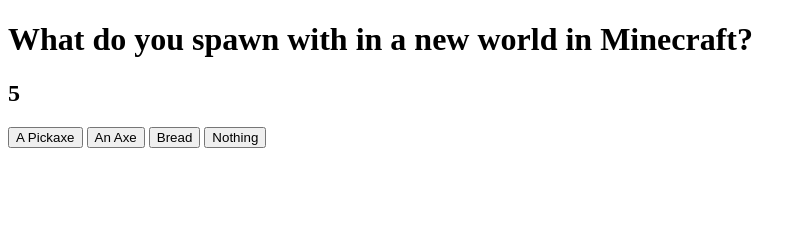
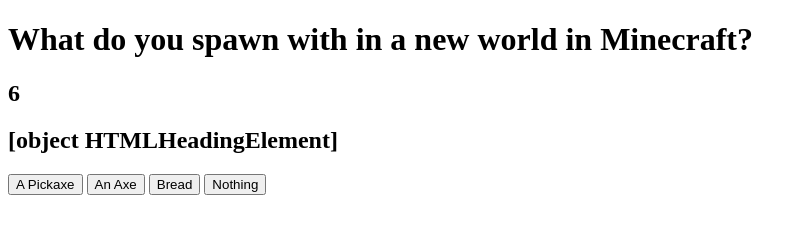
Before and after one commit to Milywayz/JavaScript-Quiz, a plain HTML site: page index.html in a window 1280 px wide. Shown: the whole page, without its empty margins (0-806 px from the left). Drawn offline with Linux system fonts and the light colour scheme.

Commit message:
added scoreboard starter code

```diff
--- a/index.html
+++ b/index.html
@@ -16,6 +16,7 @@
 
         <h1 id="question"></h1>
         <h2 id="timer"></h2>
+        <h2 id="score"></h2>
 
         <button id="answer1"></button>
         <button id="answer2"></button>
--- a/index.js
+++ b/index.js
@@ -6,14 +6,19 @@ let questionButton2 = document.querySelector("#answer2");
 let questionButton3 = document.querySelector("#answer3");
 let questionButton4 = document.querySelector("#answer4");
 let timeE1 = document.querySelector("#timer");
+let scoreBoard = document.querySelector("#score");
 // let highScores = JSON.parse(localStorage.getItem("highScores")) || [];
 
+
+let scores = []
 let timer = 10
+scoreBoard.textContent = score
+
 
 let timerID = setInterval(function(){
 
+    timeE1.textContent = timer
     timer -=1
-    timeE1.textContent = timer
     if (timer === 0){
         timeE1.textContent = "";
         clearInterval(timerID);
@@ -66,7 +71,6 @@ quizDiv.addEventListener("click" , function(event){
 
 
 
-
 // some button that saves
 
 // localStorage.setItem("highScores" , JSON.stringify([{"initials": "dre", "score": 80}]))
```
